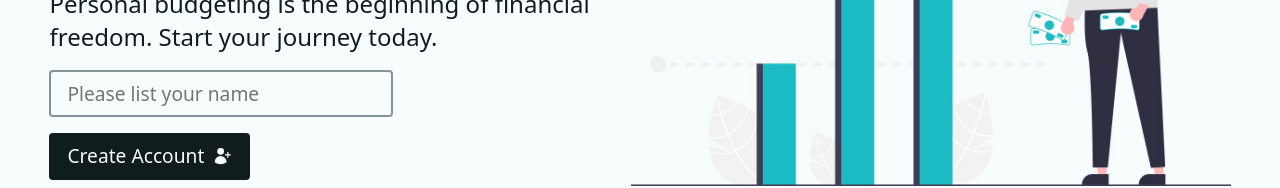
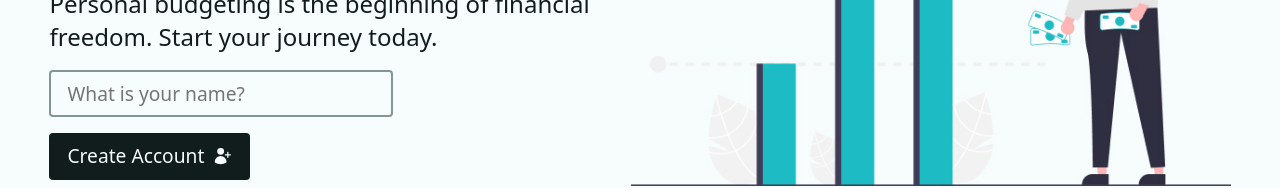
Before and after one commit to jos3ph-m/home-budget, a React (Vite) app: page / in a window 1280 px wide. Shown: the part 333-521 px from the top of the page. Built offline with nearby package versions, Linux system fonts and the light colour scheme.

Commit message:
Adding a login form

```diff
--- a/src/components/Intro.jsx
+++ b/src/components/Intro.jsx
@@ -21,7 +21,7 @@ function Intro() {
             type="text"
             name="userName"
             required
-            placeholder='Please list your name'
+            placeholder='What is your name?'
             aria-label="Your Name"
             autoComplete='given-name'
           />
```
